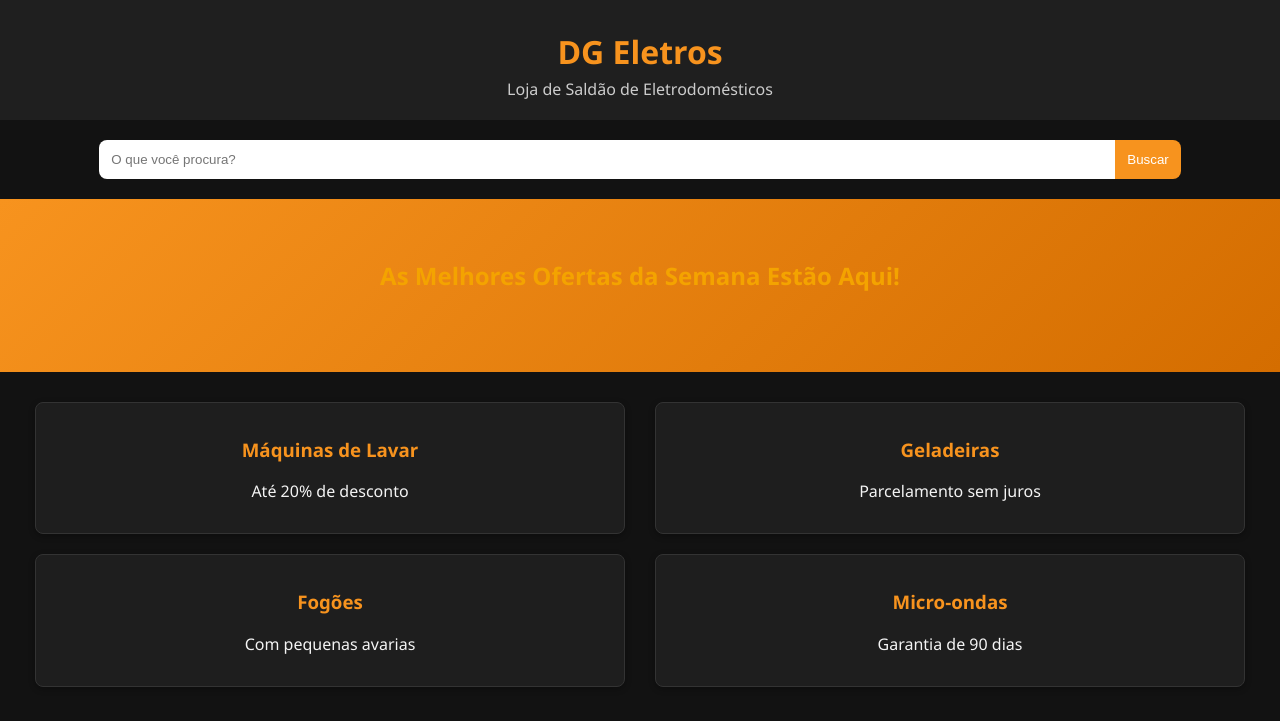
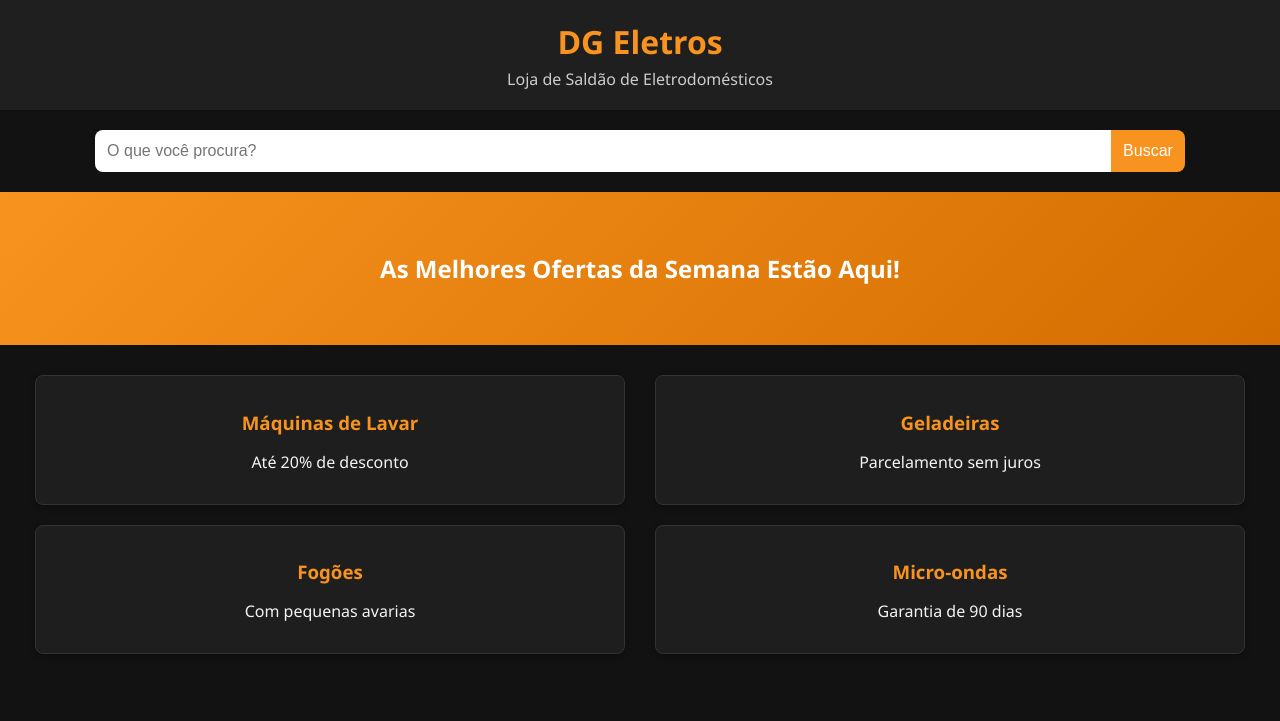
Before and after one commit to Diegossilva01/dg-eletros-site, a plain HTML site: page index.html in a window 1280 px wide. Shown: the top 721 px of the page. Drawn offline with Linux system fonts and the light colour scheme.

Commit message:
Update style.css

```diff
--- a/style.css
+++ b/style.css
@@ -8,51 +8,63 @@ body {
 
 header {
   background-color: #1f1f1f;
+  text-align: center;
   padding: 20px;
-  text-align: center;
-}
-
-header img {
-  max-height: 60px;
 }
 
 header h1 {
-  margin: 10px 0 5px;
-  color: #f4a300;
+  margin: 0;
+  color: #f7931e;
 }
 
 header p {
-  margin: 0;
-  font-size: 16px;
+  margin: 5px 0 0;
   color: #ccc;
 }
 
-section {
-  padding: 30px 20px;
+input[type="text"] {
+  font-size: 16px;
 }
 
-h2 {
-  text-align: center;
-  margin-bottom: 40px;
-  color: #f4a300;
+button {
+  font-size: 16px;
+  cursor: pointer;
 }
 
-.produto {
-  background: #1e1e1e;
+/* Categorias */
+.categoria {
+  background-color: #1e1e1e;
   border: 1px solid #333;
   border-radius: 8px;
-  padding: 20px;
-  margin-bottom: 30px;
-  box-shadow: 0 2px 10px rgba(0,0,0,0.3);
+  padding: 15px;
+  margin-bottom: 20px;
+  box-shadow: 0 2px 6px rgba(0,0,0,0.3);
+  width: 100%;
+}
+
+@media (min-width: 600px) {
+  .categoria {
+    width: 45%;
+  }
+}
+
+.categoria h3 {
+  color: #f7931e;
+  margin-bottom: 10px;
+}
+
+/* Produtos */
+.produto img {
+  width: 100%;
+  border-radius: 8px;
 }
 
 .produto h3 {
-  color: #f4a300;
-  margin-top: 0;
+  color: #f7931e;
 }
 
 .produto p {
-  margin: 8px 0;
+  margin: 10px 0;
 }
 
 .produto a {
@@ -60,11 +72,10 @@ h2 {
   margin-top: 10px;
   padding: 10px 16px;
   background-color: #25d366;
-  color: #fff;
+  color: white;
   text-decoration: none;
   border-radius: 5px;
   font-weight: bold;
-  transition: background-color 0.3s ease;
 }
 
 .produto a:hover {
```
